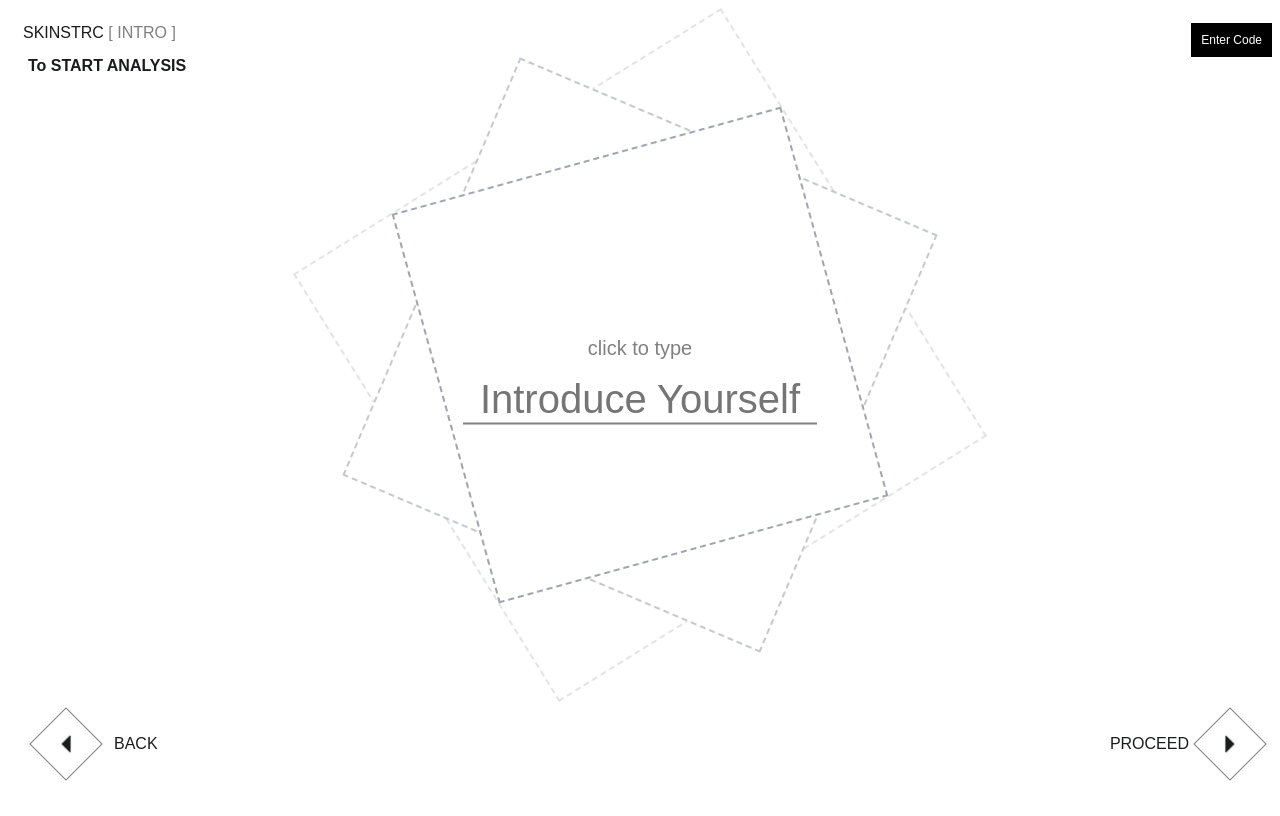
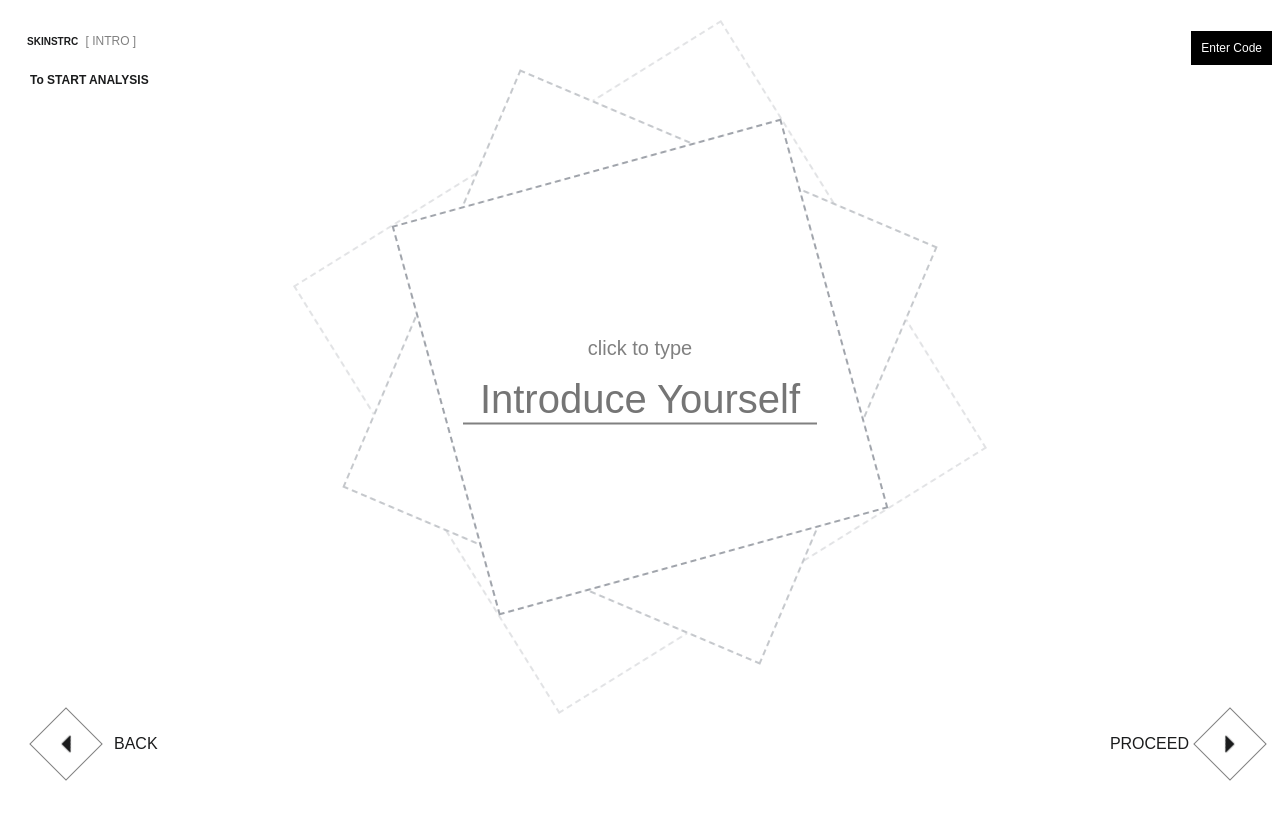
Before and after one commit to KamalRaghe/Skinstric, a Next.js app: page /testing in a window 1280 px wide. Built offline with nearby package versions, Linux system fonts and the light colour scheme.

Commit message:
first commit

```diff
--- a/app/globals.css
+++ b/app/globals.css
@@ -109,7 +109,7 @@ button{
 }
 
 .fadeIN{
-  animation: fadeIn 1s linear;
+  animation: fadeIn 2s linear;
 }
 
 @keyframes fadeIn {
--- a/app/testing/page.js
+++ b/app/testing/page.js
@@ -16,11 +16,11 @@ const router = useRouter()
 
   return (
     <div style={{height:"100vh",padding:"0",margin:"0px",overflow:"hidden"}} >
-    <div className="center" style={{justifyContent:"space-between"}} >
-      <div style={{margin:"15px"}}>SKINSTRC <span style={{color:"grey"}} >[ INTRO ]</span></div>
+    <div className="center" style={{justifyContent:"space-between",margin:"8px 0px"}} >
+      <div style={{margin:"15px", fontSize:'12px'}}><span style={{fontWeight:"bold",fontSize:"10px",margin:"4px"}} >SKINSTRC</span> <span style={{color:"grey"}} >[ INTRO ]</span></div>
       <div><button style={{backgroundColor:"black",color:'white',padding:"10px",marginTop:"15px",fontSize:"12px"}} >Enter Code</button></div>
     </div>
-    <div style={{fontWeight:"bold",position:"relative",left:"20px"}} >To START ANALYSIS</div>
+    <div style={{fontWeight:"bold",position:"relative",left:"22px",fontSize:"12px"}} >To START ANALYSIS</div>
       <div className="center" style={{width:"100%", height:"70vh"}}>
         <div className="box outer center">
             <div className="box middle center">
```
